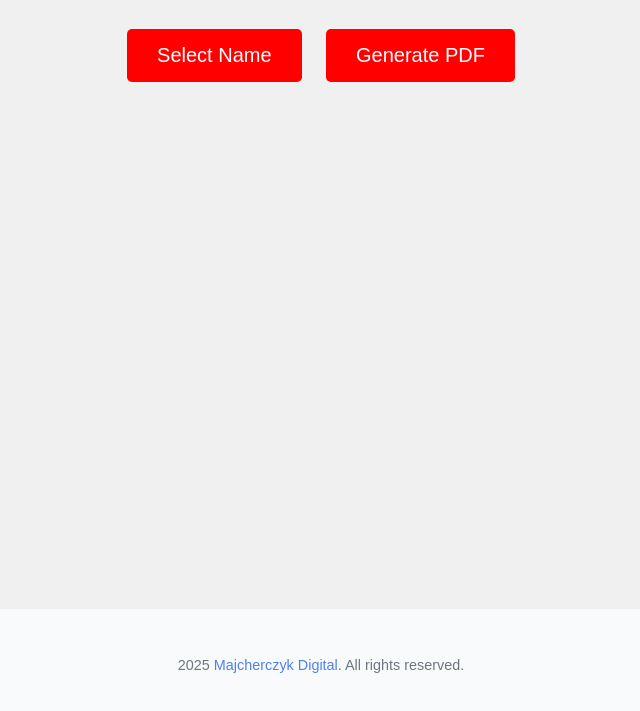
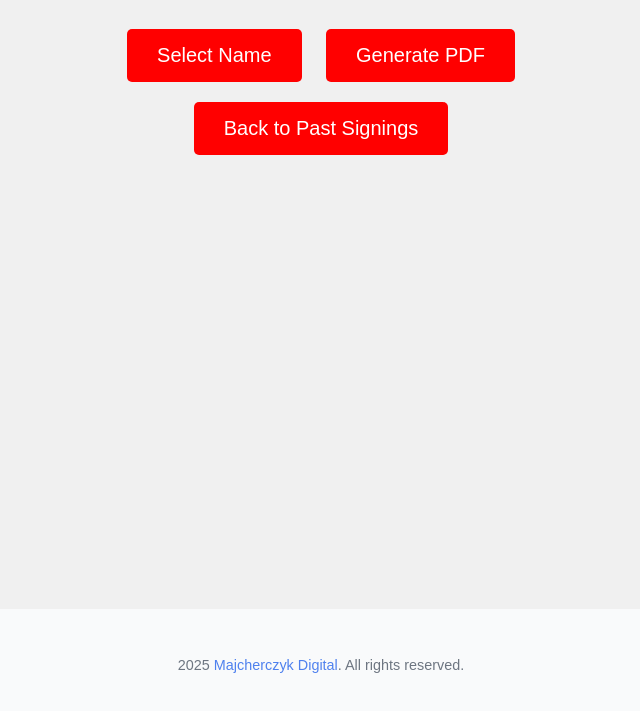
Before and after one commit to MINECRAFTBUILDHAX1/SCHOOLGUARD, a plain HTML site: page polishschoolealing.html in a window 1280 px wide. Shown: the part 81-792 px from the top of the page, without its empty margins (319-959 px from the left). Drawn offline with nearby package versions, Linux system fonts and the light colour scheme.

Commit message:
Update polishschoolealing.html

```diff
--- a/polishschoolealing.html
+++ b/polishschoolealing.html
@@ -92,11 +92,10 @@ footer p {
   font-size: 0.9rem;
   opacity: 0.8;
 }
-         #link-button-container {
-      position: fixed;
-      bottom: 20px;
-      left: 50%;
-      transform: translateX(-50%);
+     #link-button-container {
+    text-align: center; /* Center the button */
+    margin-bottom: 20px; /* Space above the footer */
+}
 
     </style>
 </head>
```
